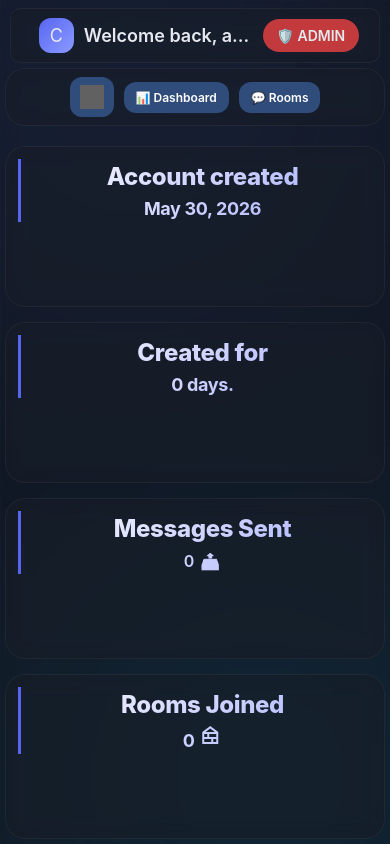
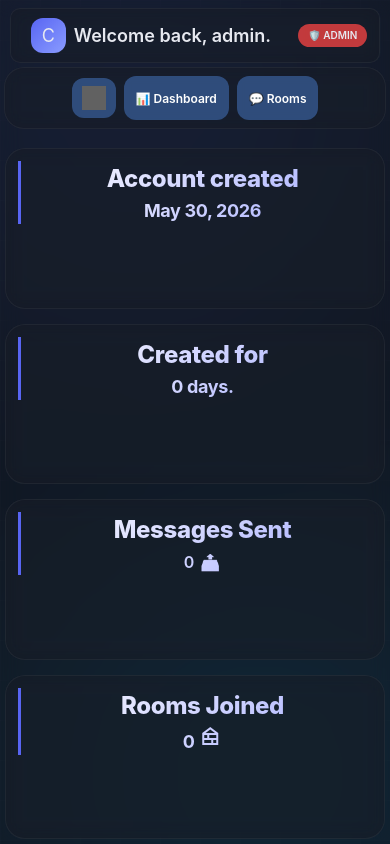
Before and after one commit to chetanbhartiya31-max/chatApp, a Flask app: page /dashboard in a window 390 px wide. Run offline with Flask 3, Linux system fonts and the light colour scheme; the visitor is signed in with stand-in values (Sample User, id 1); data comes from the database, SQL or seed files in the repository; some libraries are stand-ins or nearby versions; grey boxes are pictures that could not be loaded.

Commit message:
Update dashboard.html

```diff
--- a/templates/dashboard.html
+++ b/templates/dashboard.html
@@ -2,7 +2,7 @@
 <html>
   <head>
     <title>Dashboard</title>
-    <meta name="viewport" content="width=device-width, initial-scale=1.0" />
+    <meta name="viewport" content="width=device-width, initial-scale=1.0, user-scalable=yes" />
     <link
       rel="stylesheet"
       href="https://fonts.googleapis.com/css2?family=Material+Symbols+Outlined:opsz,wght,FILL,GRAD@24,400,0,0&icon_names=nest_multi_room"
@@ -581,6 +581,7 @@
         padding: 10px 20px;
       }
 
+      /* Existing responsive rules (keep as is) */
       @media (max-width: 768px) {
         .main {
           width: 100vw;
@@ -667,6 +668,77 @@
         }
       }
 
+      /* Additional mobile improvements (new) */
+      @media (max-width: 480px) {
+        .header {
+          padding: 0 12px;
+          gap: 8px;
+        }
+        .admin-badge {
+          padding: 4px 10px;
+          font-size: 10px;
+        }
+        .rooms-header {
+          flex-direction: column;
+          align-items: flex-start;
+          gap: 12px;
+        }
+        .create-room-btn {
+          width: 100%;
+          justify-content: center;
+        }
+        .room-item {
+          padding: 14px 16px;
+          margin: 10px 0;
+        }
+        .modalBox {
+          width: 90%;
+          max-width: 300px;
+          margin: 0 16px;
+        }
+        .modalBox input,
+        .modalBox button {
+          font-size: 14px;
+        }
+        .sidePanel-expanded,
+        .sidePanel-collapsed {
+          gap: 8px;
+          margin: 4px;
+        }
+        button {
+          min-height: 44px; /* better touch target */
+        }
+        .icon-btn {
+          min-height: 40px;
+          min-width: 40px;
+        }
+        .content {
+          overflow-y: auto;
+        }
+        .rooms.page {
+          padding: 12px;
+        }
+      }
+
+      /* Very small phones */
+      @media (max-width: 360px) {
+        .user {
+          font-size: 14px;
+        }
+        .admin-badge {
+          display: none; /* optional: hide badge on tiny screens to save space */
+        }
+        .box {
+          padding: 10px;
+        }
+        .big-text {
+          font-size: 20px;
+        }
+        .medium-text {
+          font-size: 14px;
+        }
+      }
+
       .modal {
         position: fixed;
         inset: 0;
@@ -675,6 +747,7 @@
         justify-content: center;
         align-items: center;
         z-index: 999;
+        padding: 16px;
       }
 
       .modalBox {
@@ -682,6 +755,7 @@
         padding: 20px;
         border-radius: 12px;
         width: 300px;
+        max-width: calc(100vw - 32px);
         display: flex;
         flex-direction: column;
         gap: 10px;
@@ -697,11 +771,18 @@
         transition: all 0.2s ease;
         font-weight: 600;
         color: #e7e9f0;
+        word-break: break-word;
       }
 
       .room-item:hover {
         transform: translateX(6px);
         background: rgba(88, 101, 242, 0.25);
+      }
+
+      /* Ensure scrolling works on mobile */
+      .dashboard, .rooms.page {
+        overflow-y: auto;
+        -webkit-overflow-scrolling: touch;
       }
     </style>
   </head>
@@ -876,7 +957,6 @@
 
       function openJoinModal(roomId, roomName) {
         selectedRoomId = roomId;
-        // Admin joins instantly without password modal
         if (isAdmin) {
           socket.emit("join_room", {
             room_id: roomId,
```
